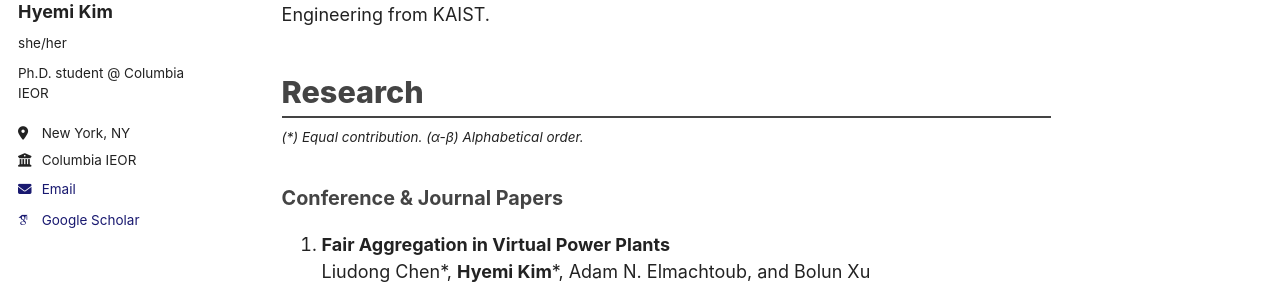
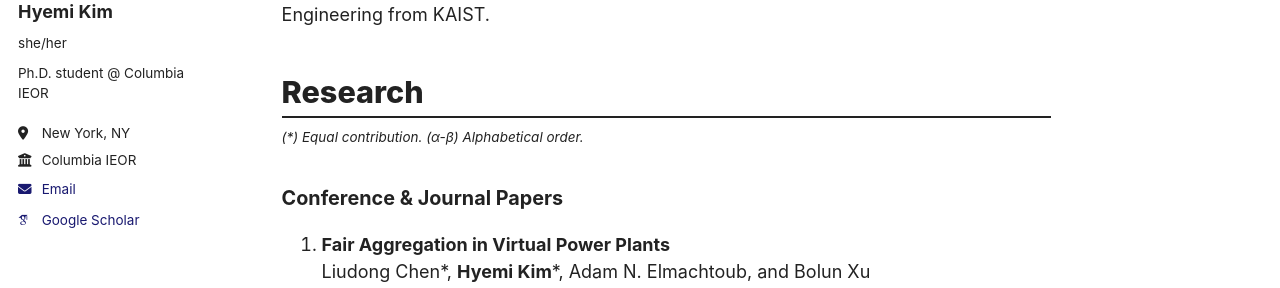
Before and after one commit to HyemiK1m/hyemik1m.github.io, a Jekyll site: the page built from _pages/about.md, in a window 1280 px wide and 900 px high. Shown: the part 283-571 px from the top of the window. Built offline with Jekyll 4.4.1, drawn with Linux system fonts in a browser that asks for light colours; some web fonts are replaced; a script that is not in the unit is left out.

Commit message:
Update about.md

```diff
--- a/_pages/about.md
+++ b/_pages/about.md
@@ -17,13 +17,13 @@ Hi! I am a fifth-year Ph.D. student in the Department of [Industrial Engineering
 
 I received my MS degree in Industrial and Systems Engineering from Korea Advanced Institute of Science and Technology (KAIST) where I was advised by Prof. [Il-Chul Moon](https://aai.kaist.ac.kr/bbs/board.php?bo_table=sub2_1&wr_id=3). Prior to that, I received my BS degree in Industrial and Systems Engineering and Electrical Engineering from KAIST.
 
-<h2 style="color:#444; border-bottom: 2px solid #444; padding-bottom: 5px; font-size:1.7em; font-weight:800; margin-top:1.5em; margin-bottom:0.3em;">Research</h2>
+<h2 style="color:#222222; border-bottom: 2px solid #222222; padding-bottom: 5px; font-size:1.7em; font-weight:800; margin-top:1.5em; margin-bottom:0.3em;">Research</h2>
 
 <p style="font-size:0.75em; color:#888; font-style:italic; margin-top:0; margin-bottom:1.2em;">
   (*) Equal contribution. (α-β) Alphabetical order.
 </p>
 
-<h3 style="color:#444; font-size:1.1em; font-weight:700; margin-bottom:1em;">Conference & Journal Papers</h3>
+<h3 style="color:#222222; font-size:1.1em; font-weight:700; margin-bottom:1em;">Conference & Journal Papers</h3>
 
 1. **Fair Aggregation in Virtual Power Plants**<br>
 Liudong Chen\*, **Hyemi Kim**\*, Adam N. Elmachtoub, and Bolun Xu <br>
@@ -56,7 +56,7 @@ Findings of Empirical Methods in Natural Language Processing (Findings of EMNLP)
 ByeongHu Na, **Hyemi Kim**, Kyungwoo Song, Weonyoung Joo, Yoonyeong Kim, Il-Chul Moon<br>
 Conference on Information and Knowledge Management (CIKM) 2020<br>
 
-<h3 style="color:#444; font-size:1.1em; font-weight:700; margin-bottom:1em;">Workshop Paper</h3>
+<h3 style="color:#222222; font-size:1.1em; font-weight:700; margin-bottom:1em;">Workshop Paper</h3>
 1. [**Improving Group-based Robustness and Calibration via Ordered Risk and Confidence Regularization**](https://openreview.net/pdf?id=okCTFCRavwh)<br>
 Seungjae Shin, Byeonghu Na, HeeSun Bae, JoonHo Jang, **Hyemi Kim**, Kyungwoo Song, Youngjae Cho, Il-chul Moon<br>
 ICML 2022: Workshop on Spurious Correlations, Invariance and Stability<br>
```
